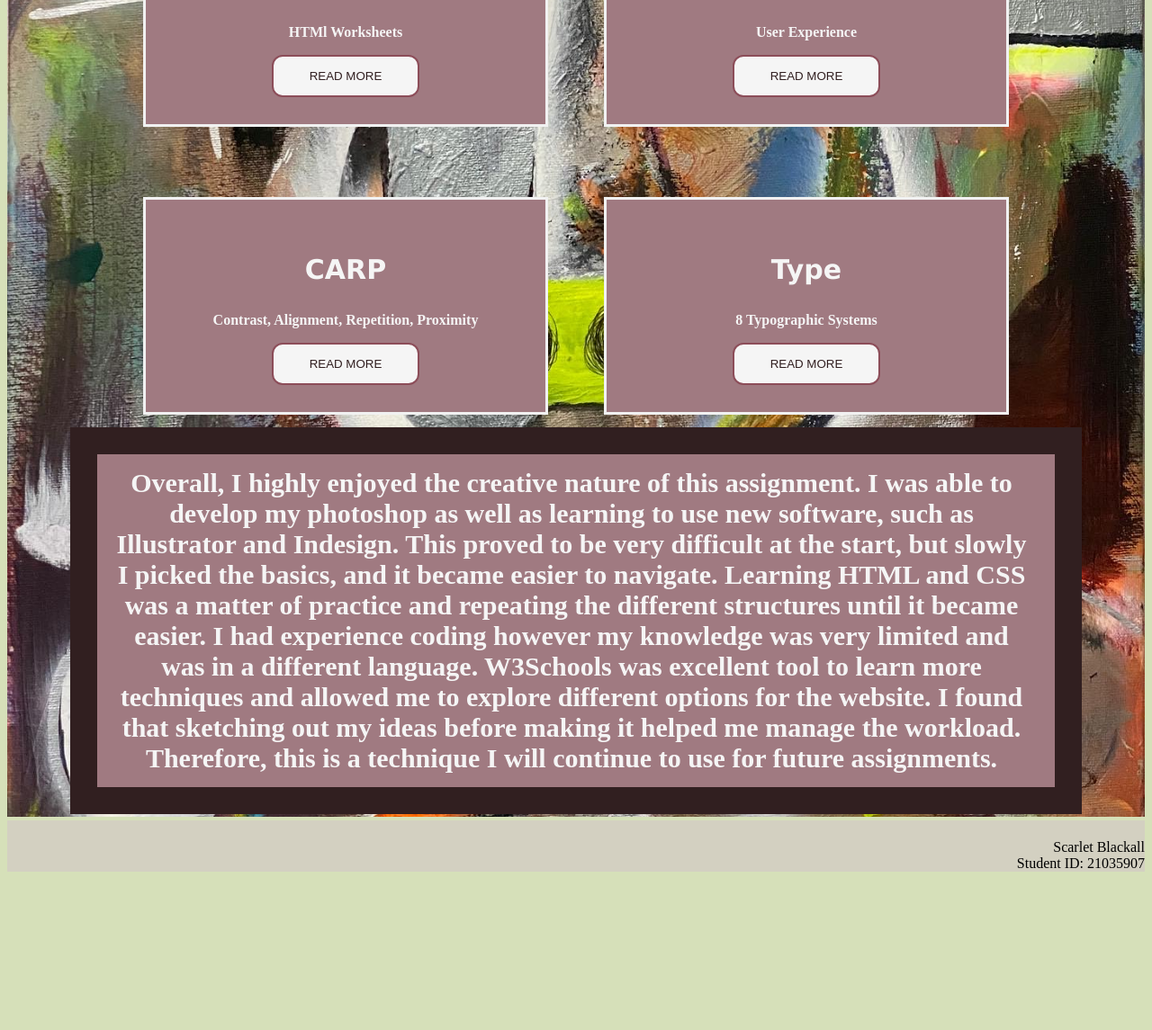
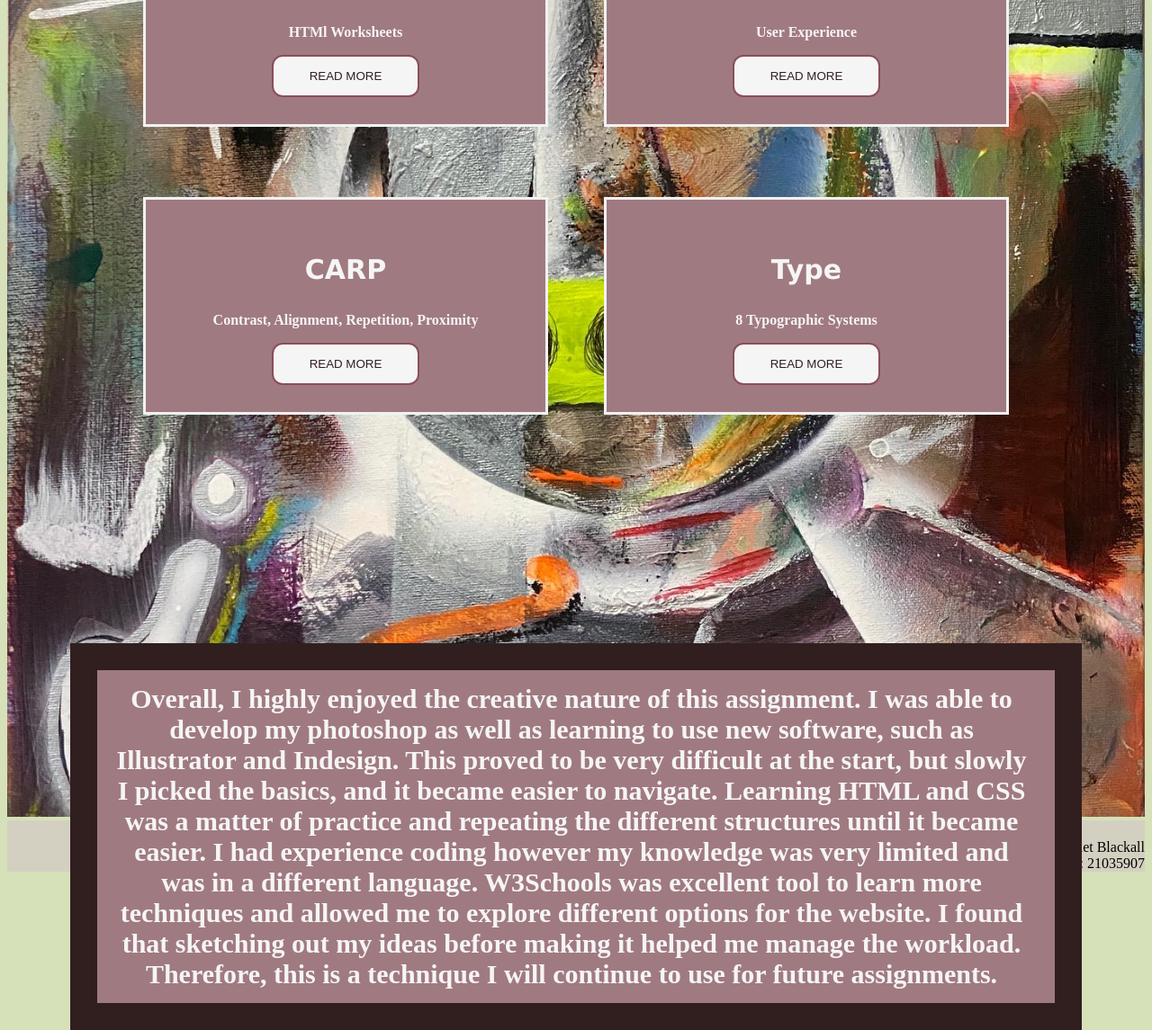
Before and after one commit to ScarletgraceB/final_website_gwds, a plain HTML site: page index.html in a window 1280 px wide. Shown: the part 860-2005 px from the top of the page at 90% size. Before the commit the page ends 1829 px from the top, so only its background shows below. Drawn offline with Linux system fonts and the light colour scheme.

Commit message:
Update styles.css

```diff
--- a/styles.css
+++ b/styles.css
@@ -128,7 +128,7 @@ body,html{
     font-weight: bold;
     border: 3px solid #f1f1f1;
     position: absolute;
-    top: 190%;
+    top: 220%;
     left:50%;
     transform:translate(-50%,-50%);
     z-index:2;
```
